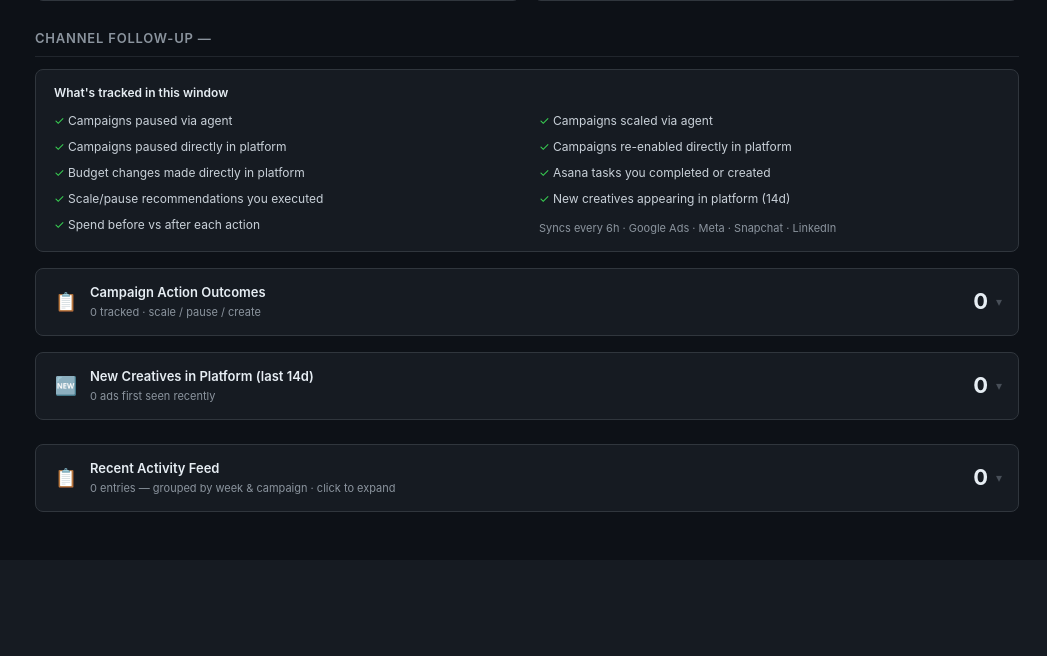
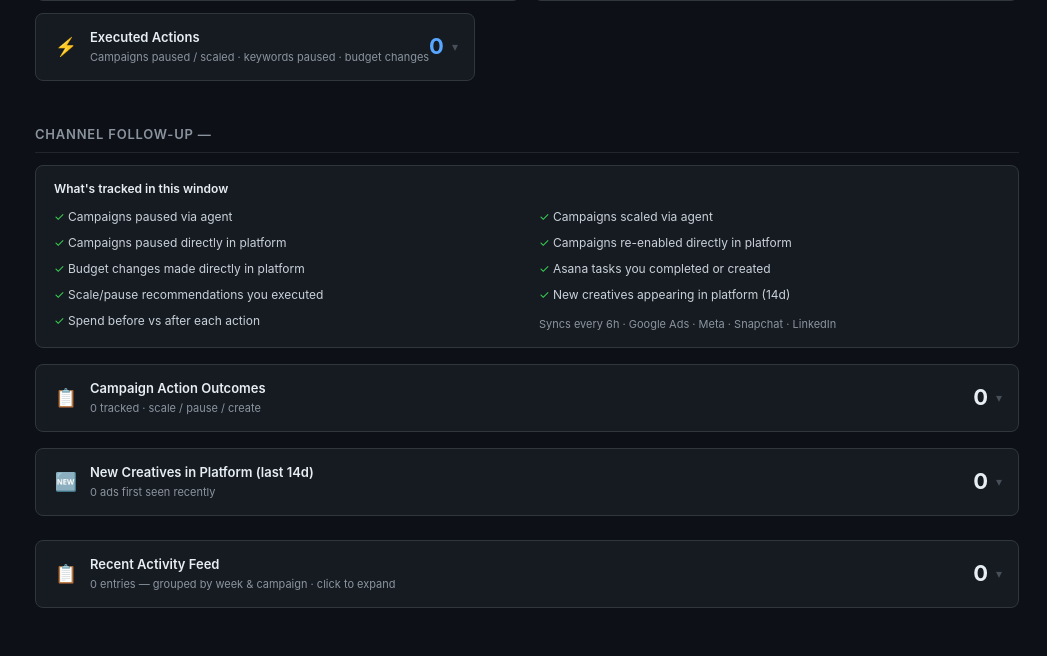
Before and after one commit to Rana96-run/nexa-performance-agent, a Flask app: template reports/templates/activity.html in a window 1280 px wide. Shown: the part 1026-1682 px from the top of the page, without its empty margins (233-1280 px from the left). Before the commit the page ends 1538 px from the top, so only its background shows below. Run offline with Flask 3, Linux system fonts and the light colour scheme; the template is opened without the code that fills it, so the values that code supplies are empty.

Commit message:
feat(activity): show all Asana tasks + executed actions card
- Fix PARTITION BY null-GID collapse: use COALESCE(gid, microsecond ts)
  so each task without a GID gets its own partition — 100+ tasks now show
  instead of 1
- Extend Asana window to 365 days (always show full history)
- Add exec_sql query for campaign_paused/scaled, keywords_paused,
  negative_keywords_added, ads_paused, user platform changes,
  Slack approval outcomes
- Add _ACTION_VERB map for human-readable labels
- Add executed_rows list to asana_completion context dict
- HTML: new Executed Actions collapsible card in Asana section showing
  date, action verb, channel, campaign, count, and detail columns

Co-Authored-By: Claude Sonnet 4.6 <noreply@anthropic.com>

```diff
--- a/reports/app.py
+++ b/reports/app.py
@@ -879,79 +879,98 @@ def activity_dashboard():
     }
 
     # ── 5. Asana task completion status ───────────────────────────────────────
-    # Pull every created task from agent_activity_log (source of truth for what
-    # the agent created). LEFT JOIN asana_task_status for completion status —
-    # if that table is empty the task just shows as open.
+    # Always use 365-day window so ALL agent-created tasks appear regardless of
+    # the selected date tab.  The GID partition key falls back to the row's
+    # microsecond timestamp for tasks logged without a GID — this prevents
+    # the null-partition collapse that previously reduced 100+ tasks to 1.
     task_status_rows = []
+    _ASANA_WINDOW = 365
+    _ts_base_sql = f"""
+        WITH created AS (
+          SELECT
+            JSON_VALUE(details, '$.gid')         AS gid,
+            JSON_VALUE(details, '$.title')        AS title,
+            JSON_VALUE(details, '$.project_key')  AS project_key,
+            JSON_VALUE(details, '$.asset_level')  AS asset_level,
+            DATE(ts, 'Asia/Riyadh')               AS created_day,
+            ROW_NUMBER() OVER (
+              PARTITION BY COALESCE(
+                JSON_VALUE(details, '$.gid'),
+                FORMAT_TIMESTAMP('%Y%m%d%H%M%E6S', ts)
+              )
+              ORDER BY ts DESC
+            ) AS rn
+          FROM `{T}.agent_activity_log`
+          WHERE ts >= TIMESTAMP_SUB(CURRENT_TIMESTAMP(), INTERVAL {_ASANA_WINDOW} DAY)
+            AND action = 'asana_task_created'
+        )
+    """
     try:
-        ts_sql = f"""
-            WITH created AS (
-              SELECT
-                JSON_VALUE(details, '$.gid')         AS gid,
-                JSON_VALUE(details, '$.title')        AS title,
-                JSON_VALUE(details, '$.project_key')  AS project_key,
-                JSON_VALUE(details, '$.asset_level')  AS asset_level,
-                DATE(ts, 'Asia/Riyadh')               AS created_day,
-                ROW_NUMBER() OVER (
-                  PARTITION BY JSON_VALUE(details, '$.gid')
-                  ORDER BY ts DESC
-                ) AS rn
-              FROM `{T}.agent_activity_log`
-              WHERE ts >= TIMESTAMP_SUB(CURRENT_TIMESTAMP(), INTERVAL {days} DAY)
-                AND action = 'asana_task_created'
-            ),
-            status AS (
-              SELECT gid, completed, completed_at, assignee_name, due_on,
-                     ROW_NUMBER() OVER (PARTITION BY gid ORDER BY synced_at DESC) AS rn
-              FROM `{T}.asana_task_status`
-            )
-            SELECT
-              c.gid,
-              c.title,
-              c.project_key,
-              c.asset_level,
-              c.created_day,
-              COALESCE(s.completed, FALSE)  AS completed,
-              s.completed_at,
-              s.assignee_name,
-              s.due_on
-            FROM created c
-            LEFT JOIN status s ON s.gid = c.gid AND s.rn = 1
-            WHERE c.rn = 1
-            ORDER BY c.created_day DESC
-            LIMIT 300
+        ts_sql = _ts_base_sql + f"""
+        , status AS (
+          SELECT gid, completed, completed_at, assignee_name, due_on,
+                 ROW_NUMBER() OVER (PARTITION BY gid ORDER BY synced_at DESC) AS rn
+          FROM `{T}.asana_task_status`
+        )
+        SELECT
+          c.gid, c.title, c.project_key, c.asset_level, c.created_day,
+          COALESCE(s.completed, FALSE)  AS completed,
+          s.completed_at, s.assignee_name, s.due_on
+        FROM created c
+        LEFT JOIN status s ON s.gid = c.gid AND s.rn = 1
+        WHERE c.rn = 1
+        ORDER BY c.created_day DESC
+        LIMIT 500
         """
         task_status_rows = list(bq.query(ts_sql).result())
     except Exception as e:
-        err_str = str(e)
-        if "asana_task_status" in err_str and "Not found" in err_str:
-            # Table doesn't exist yet — fall back to agent_activity_log only
-            try:
-                ts_sql_fallback = f"""
-                    SELECT
-                      JSON_VALUE(details, '$.gid')         AS gid,
-                      JSON_VALUE(details, '$.title')        AS title,
-                      JSON_VALUE(details, '$.project_key')  AS project_key,
-                      JSON_VALUE(details, '$.asset_level')  AS asset_level,
-                      DATE(ts, 'Asia/Riyadh')               AS created_day,
-                      FALSE                                  AS completed,
-                      NULL                                   AS completed_at,
-                      NULL                                   AS assignee_name,
-                      NULL                                   AS due_on
-                    FROM `{T}.agent_activity_log`
-                    WHERE ts >= TIMESTAMP_SUB(CURRENT_TIMESTAMP(), INTERVAL {days} DAY)
-                      AND action = 'asana_task_created'
-                    QUALIFY ROW_NUMBER() OVER (
-                      PARTITION BY JSON_VALUE(details, '$.gid') ORDER BY ts DESC
-                    ) = 1
-                    ORDER BY ts DESC
-                    LIMIT 300
-                """
-                task_status_rows = list(bq.query(ts_sql_fallback).result())
-            except Exception as e2:
-                print(f"[activity] asana fallback query failed (non-fatal): {e2}")
-        else:
-            print(f"[activity] asana_task_status query failed (non-fatal): {e}")
+        # asana_task_status doesn't exist yet — show tasks with no completion data
+        try:
+            ts_sql_fb = _ts_base_sql + """
+            SELECT
+              c.gid, c.title, c.project_key, c.asset_level, c.created_day,
+              FALSE AS completed, NULL AS completed_at,
+              NULL  AS assignee_name, NULL AS due_on
+            FROM created c
+            WHERE c.rn = 1
+            ORDER BY c.created_day DESC
+            LIMIT 500
+            """
+            task_status_rows = list(bq.query(ts_sql_fb).result())
+        except Exception as e2:
+            print(f"[activity] asana task query failed (non-fatal): {e2}")
+
+    # ── 5b. Executed actions: pauses / scales / keyword actions the team ran ──
+    # These are "completed" in the sense that the action was actually executed
+    # (not just recommended). Include them alongside Asana task completion.
+    executed_rows = []
+    try:
+        exec_sql = f"""
+            SELECT
+              DATE(ts, 'Asia/Riyadh')              AS action_date,
+              action,
+              channel,
+              campaign_name,
+              COALESCE(rows_affected, 1)            AS cnt,
+              JSON_VALUE(details, '$.old_status')   AS old_status,
+              JSON_VALUE(details, '$.new_budget')   AS new_budget,
+              JSON_VALUE(details, '$.direction')    AS direction
+            FROM `{T}.agent_activity_log`
+            WHERE ts >= TIMESTAMP_SUB(CURRENT_TIMESTAMP(), INTERVAL {_ASANA_WINDOW} DAY)
+              AND action IN (
+                'campaign_paused', 'campaign_scaled',
+                'keywords_paused', 'negative_keywords_added', 'ads_paused',
+                'user_paused_campaign', 'user_enabled_campaign',
+                'user_changed_budget', 'user_changed_status',
+                'action_approved_via_slack', 'action_rejected_via_slack'
+              )
+              AND status NOT IN ('failed','skipped')
+            ORDER BY ts DESC
+            LIMIT 300
+        """
+        executed_rows = list(bq.query(exec_sql).result())
+    except Exception as e:
+        print(f"[activity] executed_actions query failed (non-fatal): {e}")
 
     completed_tasks = [r for r in task_status_rows if r.completed]
     open_tasks      = [r for r in task_status_rows if not r.completed]
@@ -965,6 +984,20 @@ def activity_dashboard():
         proj_task_counts[pk]["total"] += 1
         if r.completed:
             proj_task_counts[pk]["done"] += 1
+
+    _ACTION_VERB = {
+        "campaign_paused":          "Paused campaign",
+        "campaign_scaled":          "Scaled campaign",
+        "keywords_paused":          "Paused keywords",
+        "negative_keywords_added":  "Added negatives",
+        "ads_paused":               "Paused ads",
+        "user_paused_campaign":     "Paused campaign (direct)",
+        "user_enabled_campaign":    "Enabled campaign (direct)",
+        "user_changed_budget":      "Changed budget (direct)",
+        "user_changed_status":      "Changed status (direct)",
+        "action_approved_via_slack":"Approved via Slack ✅",
+        "action_rejected_via_slack":"Rejected via Slack ❌",
+    }
 
     asana_completion = {
         "total":     len(task_status_rows),
@@ -979,7 +1012,7 @@ def activity_dashboard():
              "created_day": str(r.created_day or ""),
              "completed_at": str(r.completed_at or ""),
              "assignee": r.assignee_name or "—"}
-            for r in completed_tasks[:80]
+            for r in completed_tasks[:100]
         ],
         "open_rows": [
             {"gid": r.gid or "", "title": r.title or "—",
@@ -987,38 +1020,50 @@ def activity_dashboard():
              "created_day": str(r.created_day or ""),
              "due_on": str(r.due_on or ""),
              "assignee": r.assignee_name or "—"}
-            for r in open_tasks[:80]
+            for r in open_tasks[:100]
+        ],
+        # Executed actions (pauses, scales, keyword pauses, budget changes)
+        "executed_rows": [
+            {"action_date": str(r.action_date or ""),
+             "verb":        _ACTION_VERB.get(r.action, r.action.replace("_", " ").title()),
+             "channel":     r.channel or "—",
+             "campaign":    r.campaign_name or "—",
+             "cnt":         r.cnt,
+             "detail":      (f"${r.new_budget} ({r.direction})" if r.new_budget
+                             else f"was {r.old_status}" if r.old_status else "")}
+            for r in executed_rows[:100]
         ],
     }
 
     # ── Enrich keyword/negative/asana rows with Asana task completion status ──
     # Build lookup: "YYYY-MM-DD|asset_level" -> "done" | "open"
-    _asana_status: dict[str, str] = {}
+    _asana_st: dict[str, str] = {}
     for r in task_status_rows:
         if not r.created_day:
             continue
         k = f"{r.created_day}|{r.asset_level or 'keyword'}"
         if r.completed:
-            _asana_status[k] = "done"
-        elif k not in _asana_status:
-            _asana_status[k] = "open"
+            _asana_st[k] = "done"
+        elif k not in _asana_st:
+            _asana_st[k] = "open"
 
     def _task_status(day, level="keyword") -> str:
-        return _asana_status.get(f"{day}|{level}", "—")
+        return _asana_st.get(f"{day}|{level}", "—")
 
     for row in metrics["keywords_added"]["rows"]:
         row["asana_status"] = _task_status(row["day"])
     for row in metrics["negatives_added"]["term_rows"]:
         row["asana_status"] = _task_status(row["day"])
-    # Asana tasks card: match by GID via completed_rows lookup
-    _done_gids = {r["gid"] for r in asana_completion["completed_rows"]}
+    # Asana tasks card: match by GID (exact match, no title heuristics)
+    _done_gids = {r["gid"] for r in asana_completion["completed_rows"] if r["gid"]}
+    _open_gids = {r["gid"] for r in asana_completion["open_rows"] if r["gid"]}
     for row in metrics["asana_tasks"]["rows"]:
-        gid = next(
-            (r.gid for r in task_status_rows if r.title == row["title"]), None
-        )
-        if gid and gid in _done_gids:
+        # title match to find the gid from task_status_rows
+        gid = next((r.gid for r in task_status_rows
+                    if r.title and row["title"] and r.title[:60] == row["title"][:60]), None)
+        if gid in _done_gids:
             row["asana_status"] = "done"
-        elif gid:
+        elif gid in _open_gids or gid:
             row["asana_status"] = "open"
         else:
             row["asana_status"] = "—"
--- a/reports/templates/activity.html
+++ b/reports/templates/activity.html
@@ -1092,6 +1092,42 @@ a:hover{text-decoration:underline}
         {% else %}<div style="color:#484f58;font-size:12px;padding:4px 0">All tasks completed — great work!</div>{% endif %}
       </div>
     </div>
+
+    <!-- Executed Actions card -->
+    <div class="card" style="margin-bottom:16px" id="asana_executed">
+      <div class="card-header" onclick="toggleCard(this)">
+        <div class="card-left">
+          <div class="card-icon">⚡</div>
+          <div>
+            <div class="card-name">Executed Actions</div>
+            <div class="card-counts">Campaigns paused / scaled · keywords paused · budget changes</div>
+          </div>
+        </div>
+        <div class="card-right">
+          <div class="card-num" style="color:#58a6ff">{{ asana_completion.executed_rows|length }}</div>
+          <div class="card-arrow">▾</div>
+        </div>
+      </div>
+      <div class="card-body">
+        {% if asana_completion.executed_rows %}
+        <table class="dtable">
+          <tr><th>Date</th><th>Action</th><th>Channel</th><th>Campaign</th><th>#</th><th>Detail</th></tr>
+          {% for r in asana_completion.executed_rows %}
+          <tr>
+            <td style="white-space:nowrap">{{ r.action_date }}</td>
+            <td>{{ r.verb }}</td>
+            <td>{{ r.channel }}</td>
+            <td style="max-width:260px;overflow:hidden;text-overflow:ellipsis;white-space:nowrap">{{ r.campaign }}</td>
+            <td>{{ r.cnt }}</td>
+            <td style="color:#8b949e;font-size:12px">{{ r.detail }}</td>
+          </tr>
+          {% endfor %}
+        </table>
+        {% else %}
+        <div style="color:#484f58;font-size:12px;padding:4px 0">No executed actions logged for this period.</div>
+        {% endif %}
+      </div>
+    </div>
   </div>
   {% endif %}
 
```
